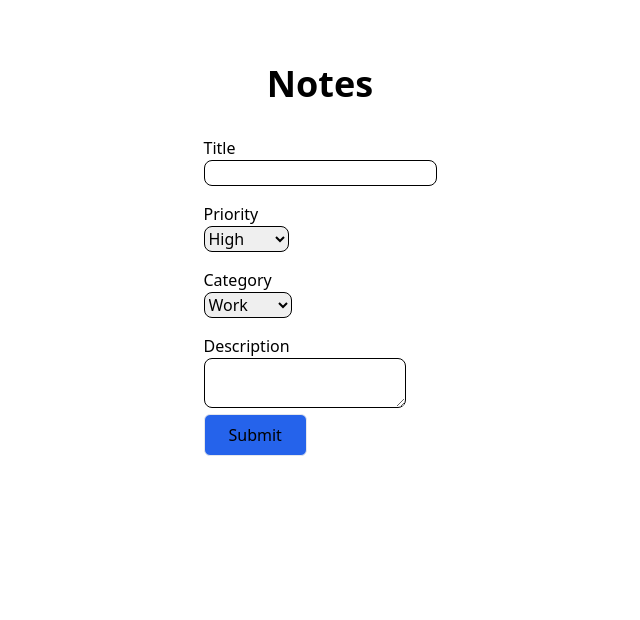
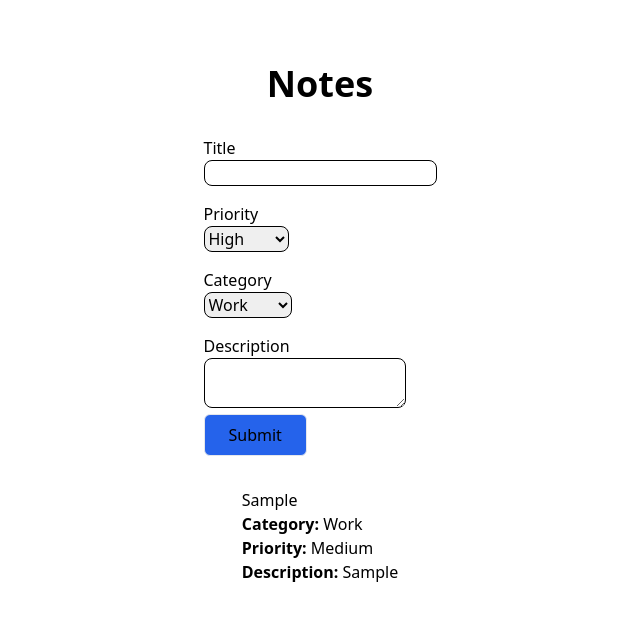
Before and after one commit to haroon-code-hub/note-app, a React (Vite) app: page / in a window 1280 px wide. Both pictures are taken after typing "Sample", "Sample" into the empty fields and a click on the button "Submit". Shown: the top 620 px of the page, without its empty margins (320-960 px from the left). Built offline with nearby package versions, Linux system fonts and the light colour scheme.

Commit message:
Display Notes List

```diff
--- a/src/App.tsx
+++ b/src/App.tsx
@@ -1,7 +1,8 @@
 import { useState } from "react";
 import Form from "./components/Form";
-
+import FormList from "./components/NotesList";
 export type Note = {
+  id: number;
   title: string;
   priority: string;
   category: string;
@@ -15,6 +16,7 @@ function App() {
     <main className="flex flex-col items-center gap-8 py-16 max-w-[1280px] mx-auto">
       <h1 className="text-4xl font-bold">Notes</h1>
       <Form notes={notes} setNotes={setNotes} />
+      <FormList notes={notes} />
     </main>
   );
 }
--- /dev/null
+++ b/src/components/NotesList.tsx
@@ -0,0 +1,33 @@
+import { Note } from "../App";
+
+type NotesListProps = {
+  notes: Note[];
+};
+
+export default function NotesList({ notes }: NotesListProps) {
+  if (notes.length === 0) {
+    return <p>No notes yet...</p>;
+  }
+
+  return (
+    <div>
+      {notes.map((note) => (
+        <div key={note.id}>
+          <h3>{note.title}</h3>
+          <p>
+            <strong>Category: </strong>
+            {note.category}
+          </p>
+          <p>
+            <strong>Priority: </strong>
+            {note.priority}
+          </p>
+          <p>
+            <strong>Description: </strong>
+            {note.description}
+          </p>
+        </div>
+      ))}
+    </div>
+  );
+}
```
Also changed, not shown: src/components/Form.tsx (+5 -3 lines).
